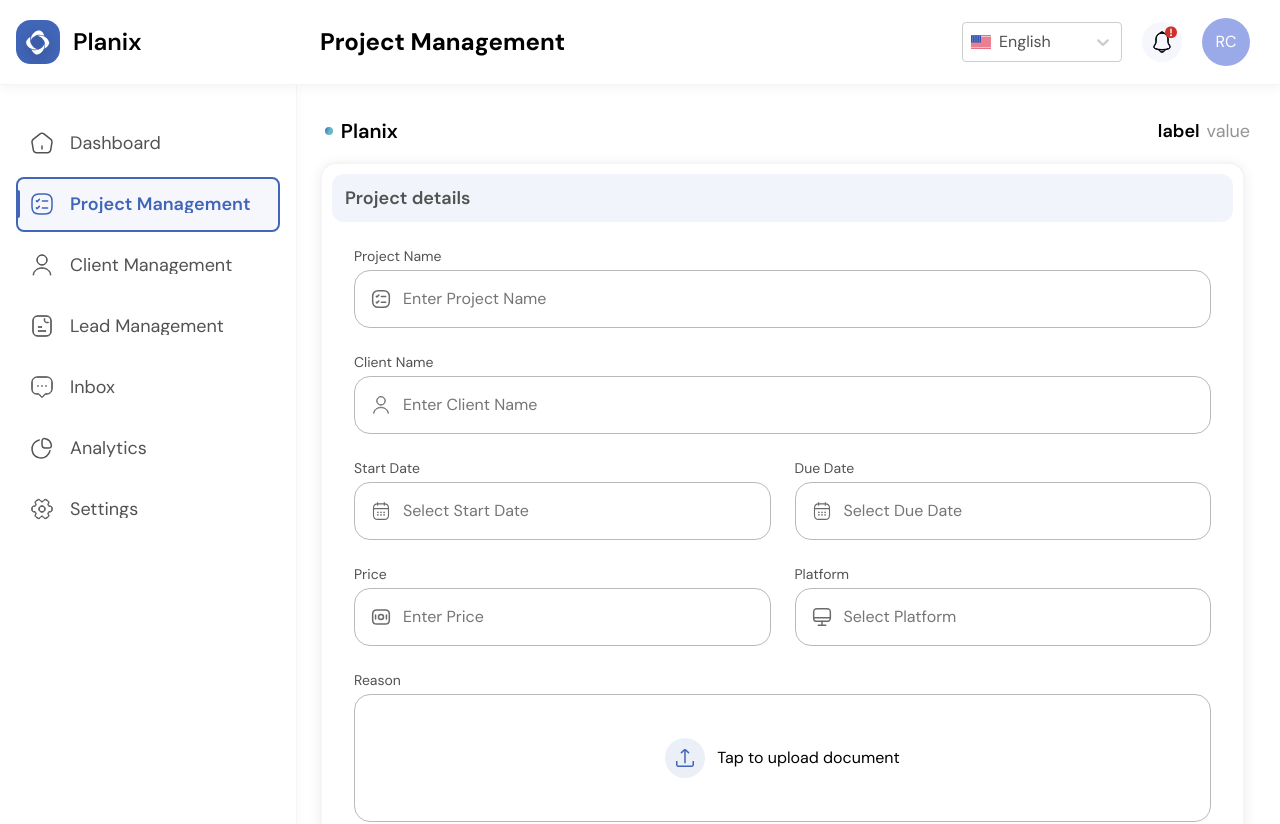
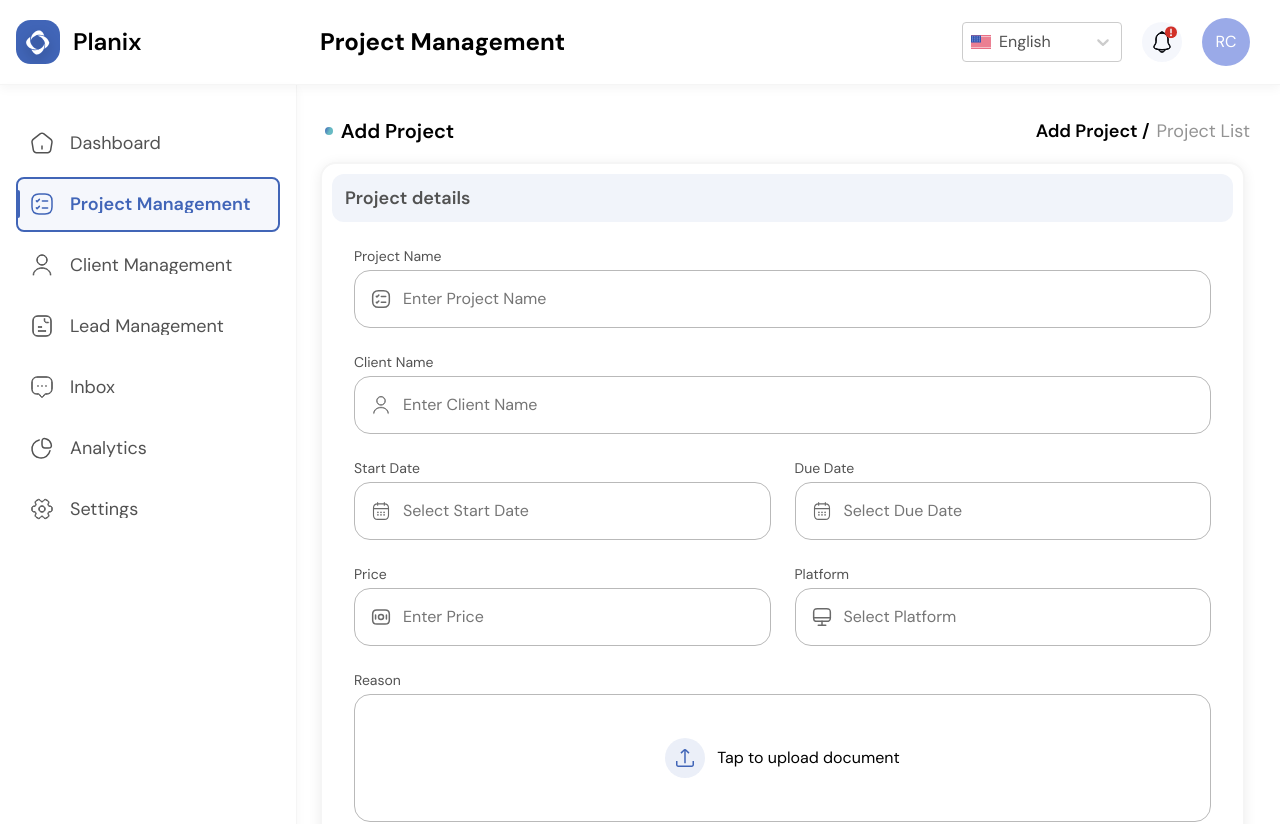
Before and after one commit to Roman-Chaban/planix-app, a Next.js app: page /en/project-management/create in a window 1280 px wide. Shown: the top 824 px of the page. Built offline with nearby package versions, Linux system fonts and the light colour scheme.

Commit message:
Feat: add ProjectHeader component

```diff
--- a/src/widgets/project-create/ui/ProjectCreateLayout.tsx
+++ b/src/widgets/project-create/ui/ProjectCreateLayout.tsx
@@ -6,7 +6,11 @@ import { PageWrapper } from '@/shared/ui';
 export const ProjectCreateLayout = () => {
   return (
     <PageWrapper header={<Header title="projects" />}>
-      <ProjectHeader title="title" metaInfo={{ label: 'label', value: 'value' }} />
+      <ProjectHeader
+        title="title"
+        metaInfo={{ label: 'label', value: 'value' }}
+        translationNamespace="projectCreate"
+      />
 
       <ProjectDetails />
     </PageWrapper>
```
